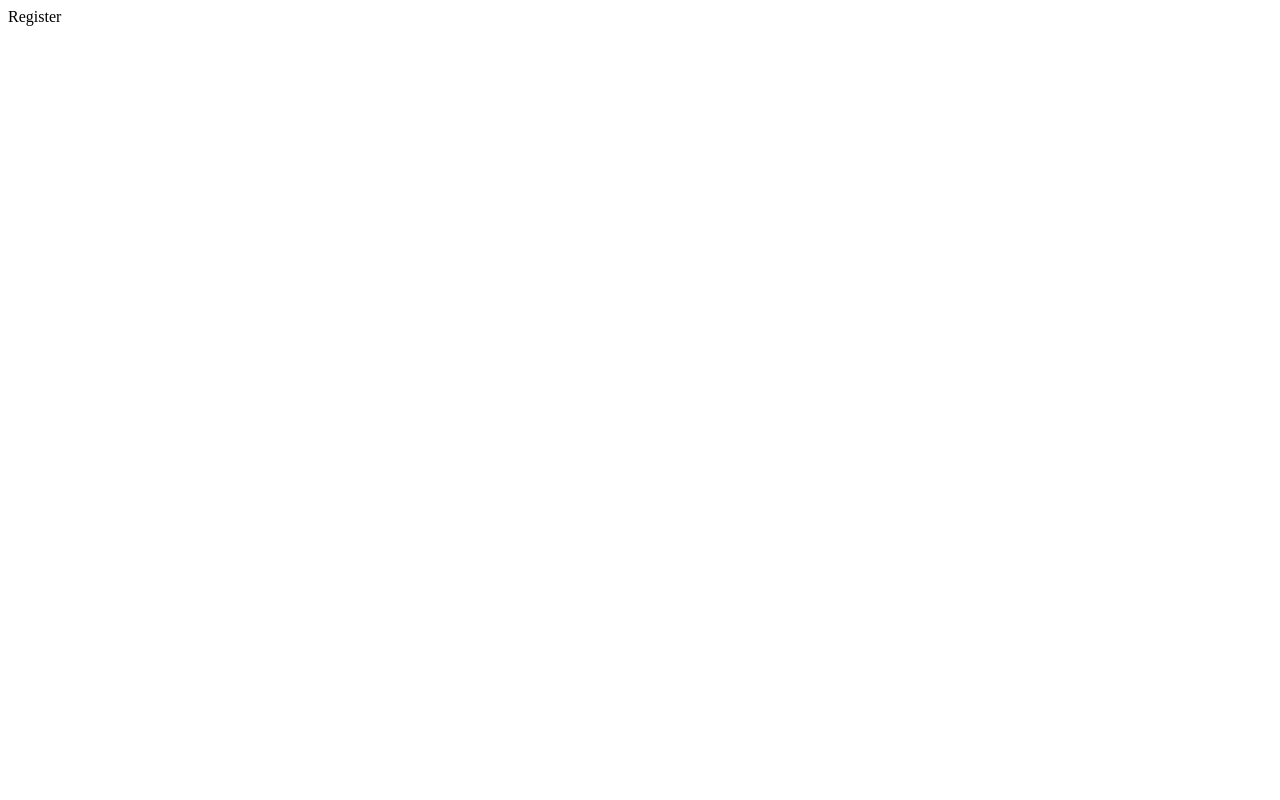
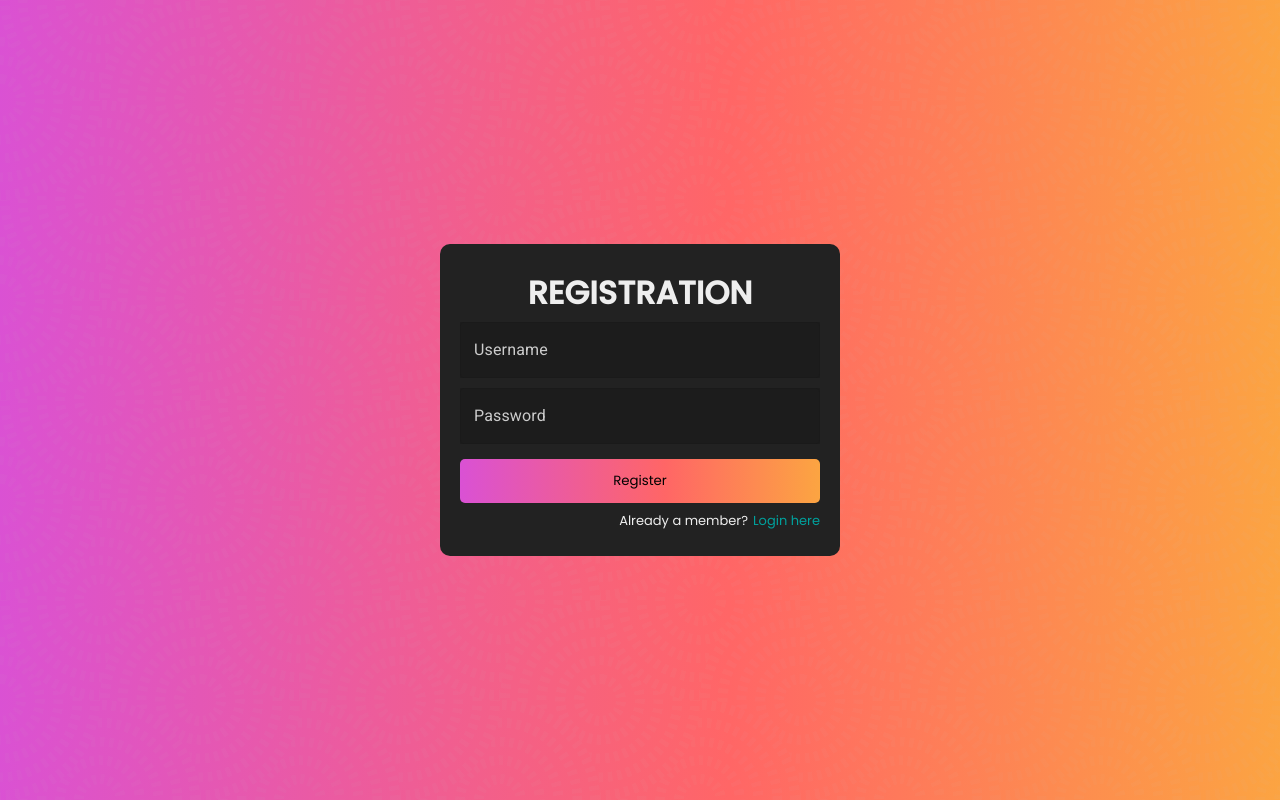
Before and after one commit to VinicciusSantos/Desafio-NgCash, a React (Create React App) app in the folder frontend/: page /register in a window 1280 px wide. Built offline with nearby package versions, Linux system fonts and the light colour scheme.

Commit message:
:lipstick: feat: register interface

```diff
--- a/frontend/src/App.css
+++ b/frontend/src/App.css
@@ -0,0 +1,13 @@
+@import url('https://fonts.googleapis.com/css2?family=Poppins:wght@400;500&display=swap');
+
+* {
+    margin: 0;
+    padding: 0;
+    font-family: 'Poppins', sans-serif;
+}
+
+
+@keyframes glow {
+    from { background-position: 0%; }
+    to { background-position: 400%; }
+}
--- a/frontend/src/containers/Register/index.tsx
+++ b/frontend/src/containers/Register/index.tsx
@@ -1,13 +1,22 @@
 import React from 'react';
 
-import { Container } from './styles';
+import { Container, FormContainer, StyledTextField, SubmitButton, LoginRedirect } from './styles';
 
 const Register: React.FC = () => {
   return (
     <Container>
-      Register
+      <FormContainer>
+        <h1>REGISTRATION</h1>
+        <StyledTextField id="outlined-basic" label="Username" variant="outlined" />
+        <StyledTextField id="outlined-basic" label="Password" variant="outlined" />
+        <SubmitButton>Register</SubmitButton>
+        <LoginRedirect>
+          Already a member?
+          <a href="/login">Login here</a>
+        </LoginRedirect>
+      </FormContainer>
     </Container>
   );
-}
+};
 
 export default Register;
--- a/frontend/src/containers/Register/styles.ts
+++ b/frontend/src/containers/Register/styles.ts
@@ -1,5 +1,98 @@
+import TextField from '@mui/material/TextField';
 import styled from 'styled-components';
 
 export const Container = styled.div`
+  width: 100vw;
+  height: 100vh;
+  background: linear-gradient(
+    90deg,
+    #f9d923,
+    #00a19d,
+    #0c87b7,
+    #cb49ff,
+    #ff6666,
+    #f9d923
+  );
+  background-size: 400%;
+  animation: glow 25s linear infinite;
 
+  display: flex;
+  flex-direction: column;
+  align-items: center;
+  justify-content: center;
+
+  &:after {
+    background-image: url('../assets/swirl.png');
+    position: absolute;
+    top: 0;
+    z-index: 0;
+    content: '';
+    width: 100%;
+    height: 100%;
+    opacity: .5;
+  }
 `;
+
+export const FormContainer = styled.div`
+  z-index: 1;
+  background-color: #222;
+  color: #eee;
+  border-radius: 10px;
+  padding: 10px;
+  height: auto;
+  padding: 25px 0;
+  width: 400px;
+  display: flex;
+  flex-direction: column;
+  align-items: center;
+`;
+
+export const StyledTextField = styled(TextField)`
+  width: 90%;
+  margin: 5px 0 !important;
+
+  * {
+    border-color: #00000010 !important;
+    background-color: #1c1c1c !important;
+    color: #ccc !important;
+  }
+`;
+
+export const SubmitButton = styled.button`
+  border-color: transparent;
+  border-radius: 5px;
+  background: linear-gradient(
+    90deg,
+    #f9d923,
+    #00a19d,
+    #0c87b7,
+    #cb49ff,
+    #ff6666,
+    #f9d923
+  );
+  background-size: 400%;
+  animation: glow 25s linear infinite;
+  width: 90%;
+  padding: 10px 0;
+  margin-top: 10px;
+  cursor: pointer;
+`;
+
+export const LoginRedirect = styled.div`
+    font-size: 13px;
+    width: 90%;
+    margin-top: 8px;
+    text-align: end;
+
+    a {
+        margin-left: 5px;
+        text-decoration: none;
+        color: #00a19d;
+        transition-duration: .3s;
+
+        &:hover {
+            transition-duration: .3s;
+            color: #00c990;
+        }
+    }
+`;
```
Also changed, not shown: frontend/public/assets/swirl.png (added).
